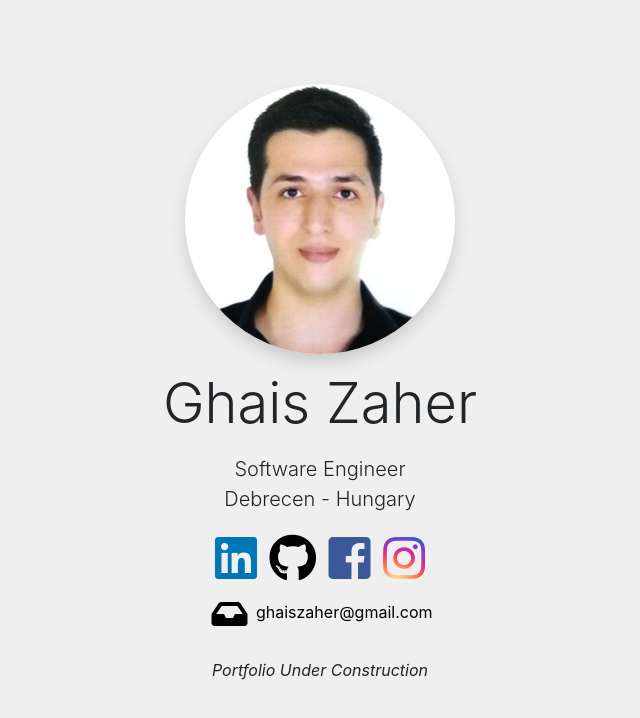
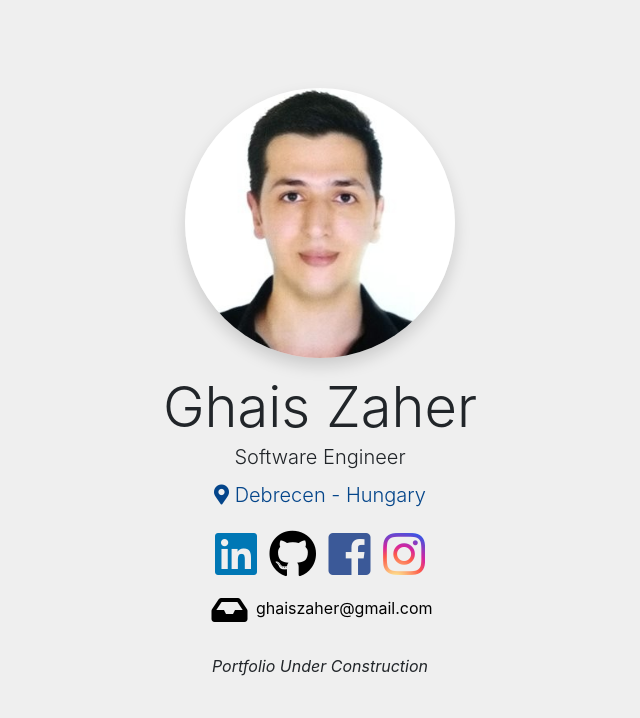
Before and after one commit to ghaiszaher/ghaiszaher.github.io, a plain HTML site: page index.html in a window 1280 px wide. Shown: the whole page, without its empty margins (320-960 px from the left). Drawn offline with nearby package versions, Linux system fonts and the light colour scheme.

Commit message:
location url

```diff
--- a/css/style.css
+++ b/css/style.css
@@ -8,6 +8,7 @@ body {
 
 .main-content a {
     text-decoration: none !important;
+    color: #04458a;
 }
 
 .fa-linkedin {
--- a/index.html
+++ b/index.html
@@ -7,7 +7,7 @@
     <meta http-equiv="X-UA-Compatible" content="ie=edge">
     <link rel="stylesheet" href="https://stackpath.bootstrapcdn.com/bootstrap/4.3.1/css/bootstrap.min.css"
           integrity="sha384-ggOyR0iXCbMQv3Xipma34MD+dH/1fQ784/j6cY/iJTQUOhcWr7x9JvoRxT2MZw1T" crossorigin="anonymous">
-    <link rel="stylesheet" href="css/style.css?import=8">
+    <link rel="stylesheet" href="css/style.css?import=9">
     <link rel="stylesheet" href="fontawesome/css/fontawesome.min.css">
     <link rel="stylesheet" href="fontawesome/css/solid.min.css">
     <link rel="stylesheet" href="fontawesome/css/brands.min.css">
@@ -22,9 +22,14 @@
                 <img id="myImage" class="img-fluid rounded-circle shadow" src="images/ghais-square.png"
                      alt="Ghais Zaher">
             </div>
-            <div class="display-4 pb-3">Ghais Zaher</div>
-            <div class="lead">Software Engineer</div>
-            <div class="lead pb-3">Debrecen - Hungary</div>
+            <div class="display-4">Ghais Zaher</div>
+            <div class="lead pb-2">Software Engineer</div>
+            <div class="lead pb-3">
+                <a href="https://www.google.com/maps/place/Debrecen" target="_blank">
+                    <i class="fas fa-map-marker-alt"></i>
+                    Debrecen - Hungary
+                </a>
+            </div>
             <a href="https://www.linkedin.com/in/ghaiszaher" target="_blank">
                 <i class="fab fa-3x fa-linkedin m-1"></i>
             </a>
```
